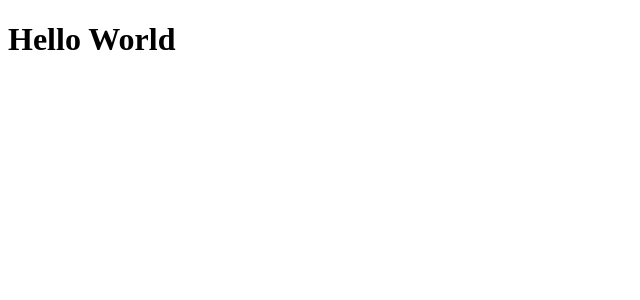
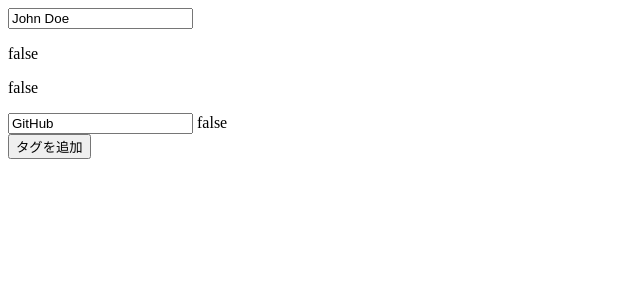
Before and after one commit to azoom-y-ishii/nuxt-sandbox, a Nuxt app: page / in a window 1280 px wide. Shown: the top 300 px of the page, without its empty margins (0-640 px from the left). Built offline with nearby package versions, Linux system fonts and the light colour scheme.

Commit message:
use-validation

```diff
--- /dev/null
+++ b/composables/index.ts
@@ -0,0 +1,107 @@
+import type { ZodIssue, ZodSchema, z } from 'zod'
+import type { Paths, Split } from 'type-fest'
+import { triggerRef, watch } from 'vue'
+import { curry, get, set } from 'lodash-es'
+
+// TODO It's just prototype
+type Check<A, B> = [A] extends [B] ? unknown : never
+type PathArray = (string | number)[]
+type ToStringArray<T extends (string | number)[]> = {
+  [P in keyof T]: `${T[P]}`;
+}
+type PathOrArray<TPathString, TPathStringArray, TPathArray extends PathArray> = TPathString | TPathArray & (TPathArray & Check<ToStringArray<TPathArray>, TPathStringArray>)
+
+export const useValidation = <
+  const TSchema extends ZodSchema,
+  TPathString extends string = Exclude<Paths<z.infer<TSchema>>, never | number>,
+  TPathStringArray = Split<TPathString, '.'>,
+>(valueRef: Ref,
+  schema: TSchema,
+) => {
+  let issues: ZodIssue[] = []
+
+  const isInvalid = <const TPathArray extends PathArray>(pathOrArray: PathOrArray<TPathString, TPathStringArray, TPathArray>) => {
+    const path = typeof pathOrArray === 'string' ? pathOrArray : pathOrArray.join('.')
+    return issues.some((issue) => {
+      return issue.path.join('.').startsWith(path as string)
+    })
+  }
+
+  const isValid = <const TPathArray extends PathArray>(pathOrArray: PathOrArray<TPathString, TPathStringArray, TPathArray>) => {
+    return !isInvalid(pathOrArray)
+  }
+
+  const listErrors = <const TPathArray extends PathArray>(pathOrArray: PathOrArray<TPathString, TPathStringArray, TPathArray>) => {
+    const path = typeof pathOrArray === 'string' ? pathOrArray : pathOrArray.join('.')
+    return issues.filter((issue) => {
+      return issue.path.join('.').startsWith(path as string)
+    })?.map(x => x.message).flat()
+  }
+
+  const oneError = <const TPathArray extends PathArray>(pathOrArray: PathOrArray<TPathString, TPathStringArray, TPathArray>) => {
+    const errors = listErrors(pathOrArray)
+    return errors.length ? errors[0] : null
+  }
+
+  const stateMap = new WeakMap()
+
+  const checkState = <const TPathArray extends PathArray>(stateName: string, pathOrArray: PathOrArray<TPathString, TPathStringArray, TPathArray>) => {
+    const path = typeof pathOrArray === 'string' ? pathOrArray.split('.') : pathOrArray as string[]
+    const targetValue = get(valueRef.value, path)
+    if (typeof targetValue === 'object') {
+      return false
+    }
+    const parentPath = path.slice(0, -1)
+    const value = parentPath.length ? get(valueRef.value, parentPath) : valueRef.value
+    const state = stateMap.get(value) ?? {}
+    return get(state, [path.at(-1) || '', stateName]) || false
+  }
+
+  const isDirty = curry(checkState)('dirty')
+
+  const isTouched = curry(checkState)('touched')
+
+  const attrs = <const TPathArray extends PathArray>(pathOrArray: PathOrArray<TPathString, TPathStringArray, TPathArray>) => {
+    const path = typeof pathOrArray === 'string' ? pathOrArray.split('.') : pathOrArray
+    const targetValue = get(valueRef.value, path)
+
+    if (typeof targetValue === 'object') {
+      return {} // TODO No attrs. Is it OK?
+    }
+
+    const parentPath = path.slice(0, -1)
+    const value = parentPath.length ? get(valueRef.value, parentPath) : valueRef.value
+    const state = stateMap.get(value) ?? {}
+    if (!Object.keys(state).length) { stateMap.set(value, state) }
+
+    return {
+      onBlur: () => {
+        set(state, [path.at(-1) || '', 'touched'], true)
+        triggerRef(valueRef)
+      },
+      onInput: () => {
+        set(state, [path.at(-1) || '', 'dirty'], true)
+        triggerRef(valueRef)
+      },
+    }
+  }
+
+  watch(valueRef, (value) => {
+    const result = schema.safeParse(value)
+    if (result.success) {
+      issues = []
+    } else {
+      issues = result.error.issues
+    }
+  }, { deep: true })
+
+  return {
+    isValid,
+    isInvalid,
+    listErrors,
+    oneError,
+    attrs,
+    isTouched,
+    isDirty,
+  }
+}
--- a/package.json
+++ b/package.json
@@ -11,8 +11,11 @@
   },
   "dependencies": {
     "@azoom/eslint-config": "^0.4.1",
+    "lodash-es": "^4.17.21",
     "nuxt": "^3.12.3",
-    "vue": "latest"
+    "type-fest": "^4.21.0",
+    "vue": "latest",
+    "zod": "^3.23.8"
   },
   "devDependencies": {
     "eslint": "^9.6.0",
--- a/pages/index.vue
+++ b/pages/index.vue
@@ -1,3 +1,68 @@
 <template>
-  <h1>Hello World</h1>
+  <div>
+    <form>
+      <input
+        type="text"
+        v-model="user.name"
+        v-bind="attrs('name')"
+      >
+      <p>{{ isTouched('name') }}</p>
+      <p>{{ isDirty('name') }}</p>
+      <div>
+        <div
+          v-for="(link, index) in user.links"
+          :key="index"
+        >
+          <input
+            type="text"
+            v-model="user.links[index].name"
+            v-bind="attrs(['links', index, 'name'])"
+          > {{ isDirty(['links', index, 'name']) }}
+        </div>
+
+        <button
+          type="button"
+          @click="user.links.push({ name: '', url: '' })"
+        >
+          タグを追加
+        </button>
+      </div>
+    </form>
+  </div>
 </template>
+
+<script setup lang="ts">
+import { z } from 'zod'
+
+const schema = z.object({
+  name: z.string().max(10),
+  age: z.number(),
+  address: z.object({
+    country: z.string(),
+    city: z.string(),
+  }),
+  links: z.array(z.object({
+    name: z.string(),
+    url: z.string().url(),
+  })),
+})
+
+type User = z.infer<typeof schema>
+
+const user = ref<User>({
+  name: 'John Doe',
+  age: 30,
+  address: {
+    country: 'USA',
+    city: 'New York',
+  },
+  links: [
+    {
+      name: 'GitHub',
+      url: 'https://github.com',
+    },
+  ],
+})
+
+const { isDirty, isValid, attrs, isTouched } = useValidation(user, schema)
+</script>
--- /dev/null
+++ b/test.ts
@@ -0,0 +1,3 @@
+const array = [1, 2, 3]
+
+console.log(array.at(-1))
```
Also changed, not shown: 1 other file (tests, documents, lock files or other folders).
